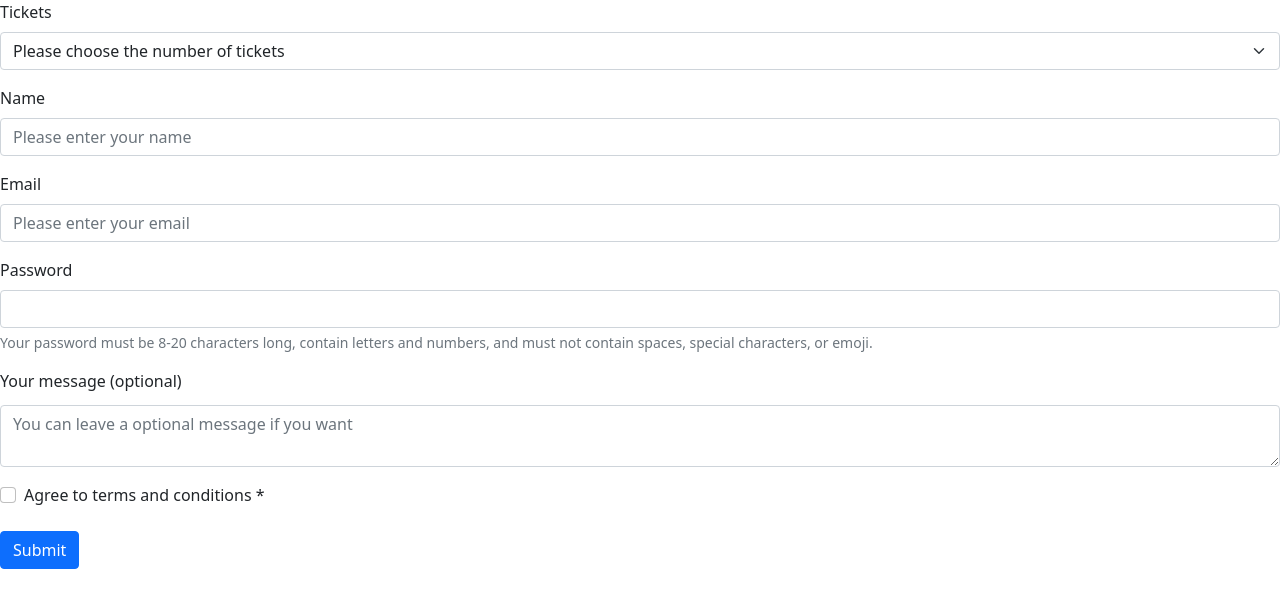
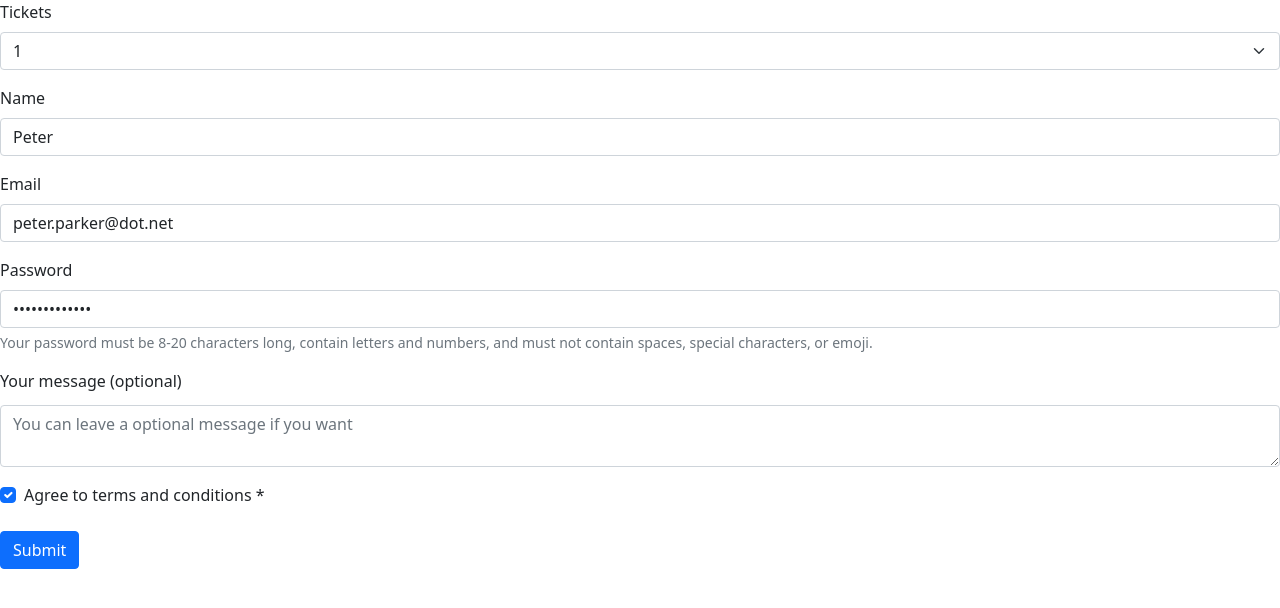
Before and after one commit to MarkusHeinisch/form-validation-with-hook-form, a React app: page / in a window 1280 px wide. Shown: the top 608 px of the page. Built offline with nearby package versions, Linux system fonts and the light colour scheme.

Commit message:
added data-set (post_id) integration

```diff
--- a/src/App.jsx
+++ b/src/App.jsx
@@ -1,9 +1,9 @@
 import React from "react";
 import Form from "./Form";
 
-export default function App() {
+export default function App(dataset) {
 	const [completed, setCompleted] = React.useState(false);
 	return completed
 		? <h1>danke</h1>
-		: <Form setCompleted={ setCompleted } />;
+		: <Form setCompleted={ setCompleted } post_id={dataset.post_id} />;
 }
--- a/src/Form.jsx
+++ b/src/Form.jsx
@@ -4,14 +4,15 @@ import Input from "./Components/Input";
 import Select from "./Components/Select";
 import Text from "./Components/Text";
 
-export default function Form({ setCompleted }) {
+export default function Form({ setCompleted, post_id }) {
 
 	const defaultValues = {
-		/*tickets: 1,
+		tickets: 1,
 		name: "Peter",
 		email: "peter.parker@dot.net",
 		message: "Maybe i will arrive a little later",
-		optin: true*/
+		password: "myPassword22!",
+		optin: true
 	}
 
 	const [ submitting, setSubmitting ] = React.useState(false);
@@ -24,9 +25,12 @@ export default function Form({ setCompleted }) {
 		setSubmitting(true);
 		setServerError();
 
+		//append post_id to form data
+		formData.post_id = post_id;
+
 		try {
 			// api call
-			const response = await fetch("http://localhost/form/", {
+			const response = await fetch("http://localhost/wordpress/api/workshop/registration", {
 				method: "POST",
 				headers: {
 					"Content-Type": "application/json"
@@ -40,12 +44,22 @@ export default function Form({ setCompleted }) {
 			}
 
 			const responseData = await response.json();
-			if(responseData.status == 'error' && responseData.errors) {
+			if(responseData.status == 'error') {
 
-				//set field error manually by server response
-				Object.keys(responseData.errors).map(key => {
-					setError(key, { message: responseData.errors[key] });
-				});
+				if(responseData.errors) {
+
+					//set field error manually by server response
+					Object.keys(responseData.errors).map(key => {
+						setError(key, { message: responseData.errors[key] });
+					});
+
+				} else {
+
+					//set error message by server response: an error has occurred
+					setServerError(responseData);
+					console.error(responseData.message);
+
+				}
 
 			} else {
 
@@ -59,7 +73,7 @@ export default function Form({ setCompleted }) {
 
 		} catch(error) {
 
-			//set error message by server response: api does no answer
+			//set error message by server response: api does not answer
 			setServerError(error);
 			console.error(error);
 
--- a/src/index.html
+++ b/src/index.html
@@ -8,6 +8,6 @@
 	<link rel="stylesheet" href="https://cdn.jsdelivr.net/npm/bootstrap@5.0.0-beta2/dist/css/bootstrap.min.css">
 </head>
 <body>
-	<div id="app"></div>
+	<div id="app" data-post_id="72"></div>
 </body>
 </html>
--- a/src/index.jsx
+++ b/src/index.jsx
@@ -8,7 +8,7 @@ import App from "./App";
 const entryPoint = document.getElementById("app");
 if(entryPoint) {
 	ReactDom.render(
-		<App/>,
+		<App {...app.dataset} />,
 		entryPoint
 	);
 }
```
Also changed, not shown: 3 other files (tests, documents, lock files or other folders).
